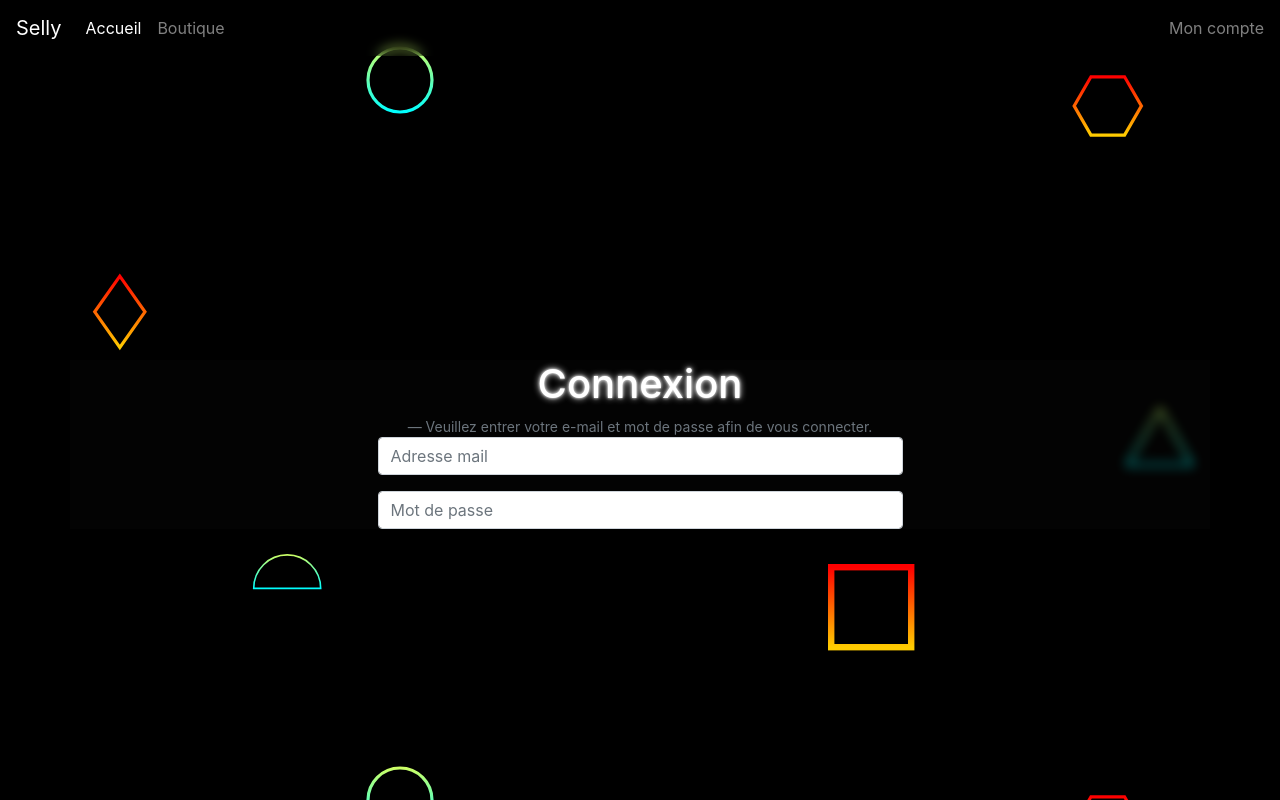
After one commit to Shyrogan/HAI305I, a PHP site: page /login.php in a window 1280 px wide. The commit adds this page. Run offline with PHP 8.4, Linux system fonts and the light colour scheme.

Commit message:
Préparation + login

```diff
--- a/boutique.php
+++ b/boutique.php
@@ -1,4 +1,6 @@
 <?php
+// TODO: Afficher les articles disponibles dans la base de donnée.
+
 $title = "Boutique";
 include "header.php";
 ?>
--- a/css/style.css
+++ b/css/style.css
@@ -43,7 +43,8 @@ p {
 
     width: 100vw;
     min-width: 100vw;
-    height: 150vh;
+    height: 100%;
+    min-height: 100%;
     left: 0;
     top: 0;
     position: absolute;
--- a/footer.php
+++ b/footer.php
@@ -1,4 +1,4 @@
-<div id="background-container" class="container background-container">
+<div id="background-container" class="background-container">
 </div>
 </body>
 </html>
--- a/header.php
+++ b/header.php
@@ -13,7 +13,7 @@
     </head>
     <body>
         <nav id="nav" class="navbar navbar-expand-lg navbar-dark fixed-top">
-            <a class="navbar-brand" href="#">Selly</a>
+            <a class="navbar-brand" href="/">Selly</a>
             <ul class="navbar-nav mr-auto">
                 <li class="nav-item">
                     <a class="nav-link <?php if($title === "Accueil") echo "active"; else echo "";?>" href="index.php">Accueil</a>
--- /dev/null
+++ b/login.php
@@ -0,0 +1,27 @@
+<?php
+// TODO: La connexion lorsque la personne se connecte, sinon
+// s'il est connecté, renvoyer vers le panier.
+
+$title = "Accueil";
+include "header.php";
+?>
+
+<div class="shop-container container">
+    <div class="align-items-center">
+        <div class="col-6 mx-auto">
+          <div class="container">
+            <h1 class="text-center text-white">Connexion</h1>
+            <footer class="blockquote-footer text-center">Veuillez entrer votre e-mail et mot de passe afin de vous connecter.</footer>
+          </div>
+
+          <div class="input-group mb-3">
+            <input type="email" class="form-control" placeholder="Adresse mail" aria-label="Adresse e-mail" aria-describedby="basic-addon2">
+          </div>
+          <div class="input-group mb-3">
+            <input type="password" class="form-control" placeholder="Mot de passe" aria-label="Mot de passe" aria-describedby="basic-addon2">
+          </div>
+        </div>
+    </div>
+</div>
+
+<?php include "footer.php" ?>
--- /dev/null
+++ b/requetes.sql
@@ -0,0 +1,3 @@
+/*
+ * Il faudrait écrire toutes les requêtes ici.
+ */
```
Also changed, not shown: 1 other file.
